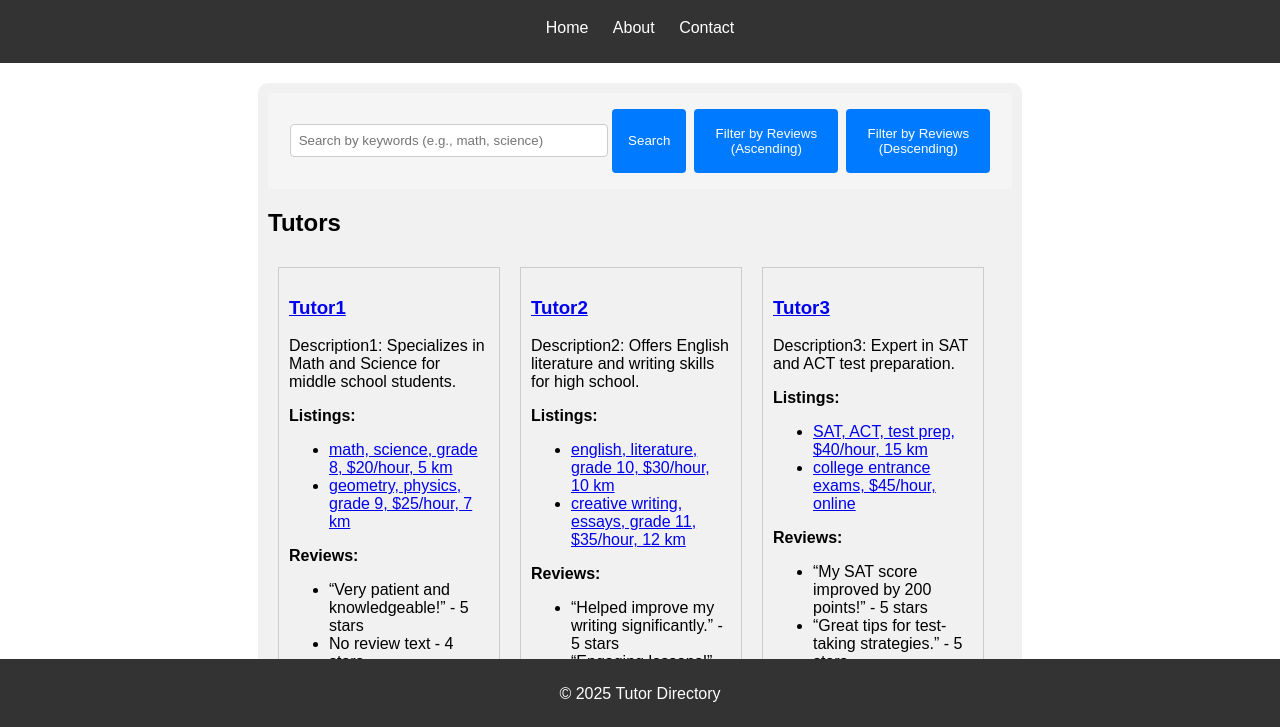
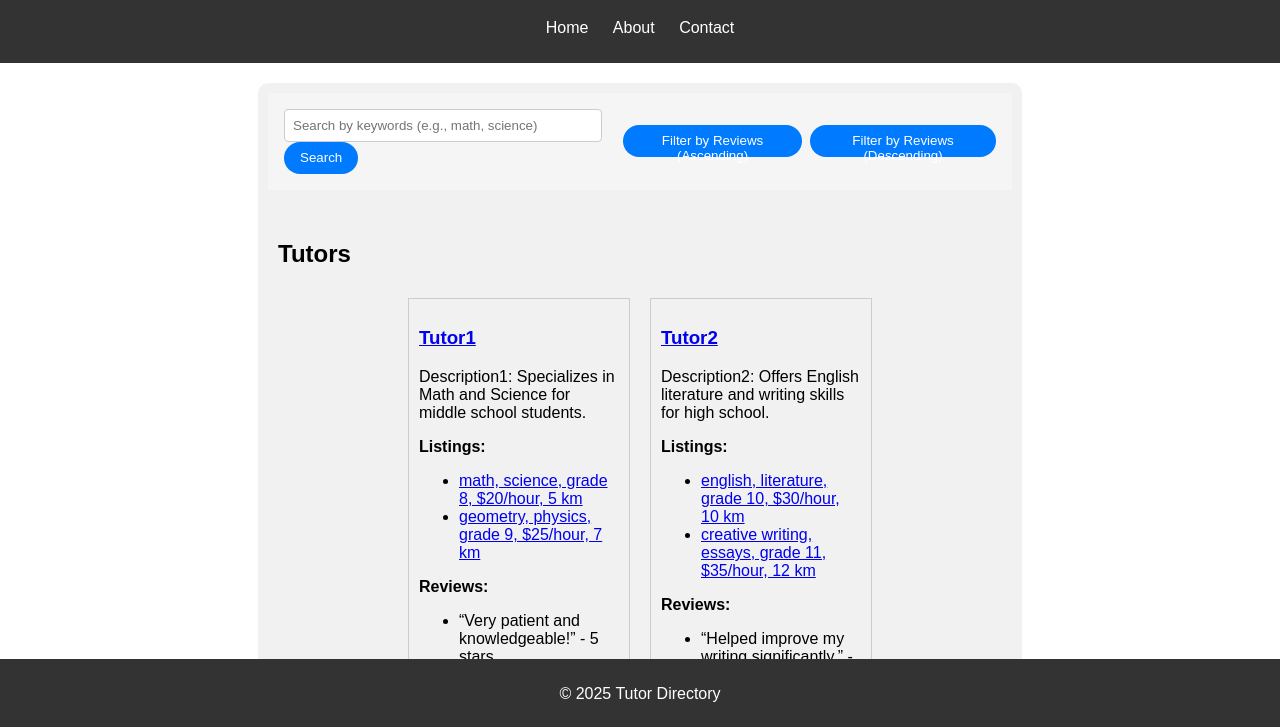
Before and after one commit to TheGreatStarWormwood/educare-frontend-js, a plain HTML site: page index.html in a window 1280 px wide. Shown: the part 71-798 px from the top of the page. Drawn offline with Linux system fonts and the light colour scheme.

Commit message:
fixed dir styling , justify center

```diff
--- a/styles.css
+++ b/styles.css
@@ -58,7 +58,9 @@ main {
     border-radius: 4px;
     cursor: pointer;
     max-width: 9rem;
-    height: 4rem;
+    height: 2rem;
+    max-width: 20rem;
+    border-radius: 20px;
 }
 
 .search-bar button:hover {
@@ -67,11 +69,16 @@ main {
 
 #tutor-list {
     margin-top: 20px;
+    justify-content: center;
+    margin: 20px auto;
+    padding: 10px;
 }
 
 #tutor-items {
     display: flex;
     flex-wrap: wrap;
+    margin: auto;
+    justify-content: center;
 }
 
 .tutor-item {
```
